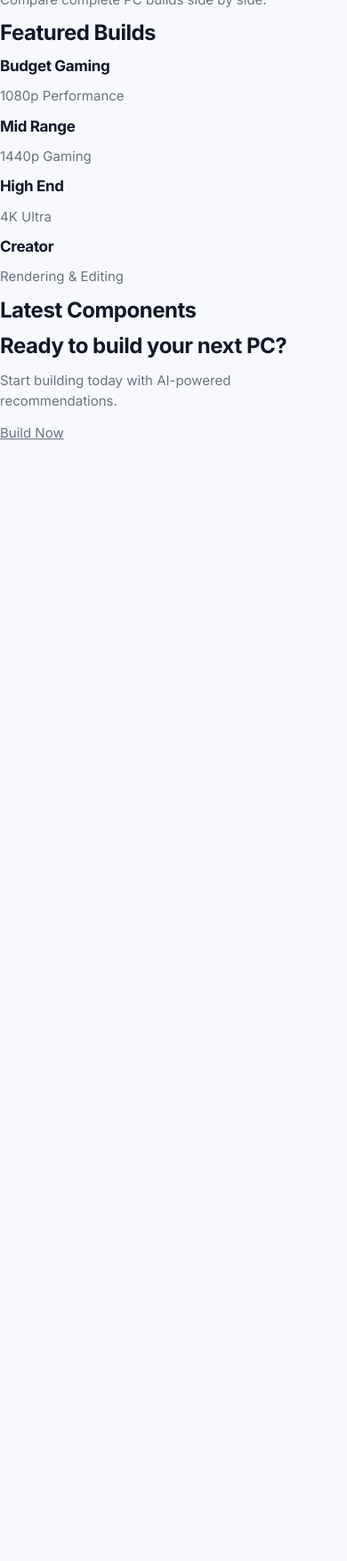
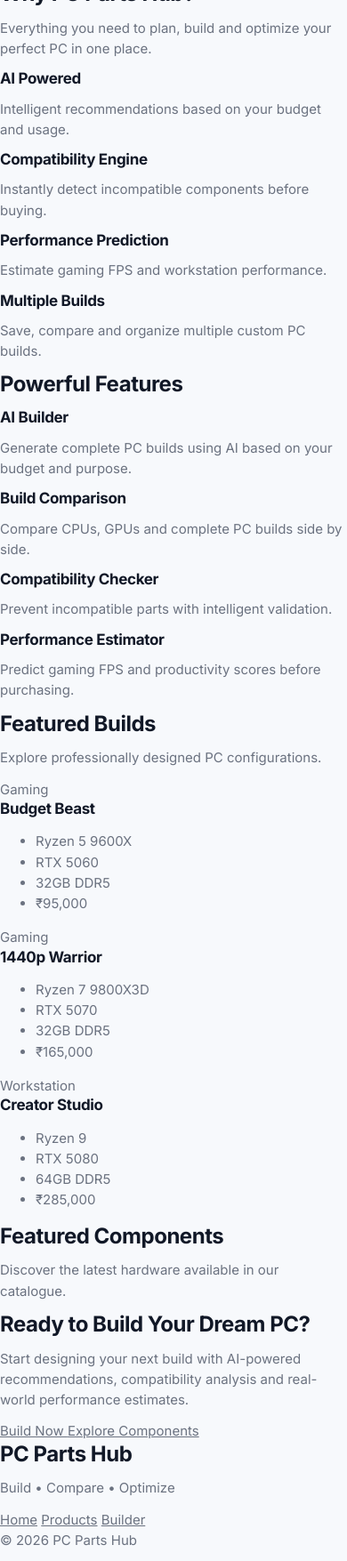
Before and after one commit to Biswajitfiguringthingsout/pc-parts-hub, a Django app: page / in a window 390 px wide; the page is wider, and only the part inside the window is pictured. Shown: the part 926-2681 px from the top of that part at 89% size. Before the commit the page ends 1420 px from the top of that part, so only its background shows below. Run offline with Django 5.2, Linux system fonts and the light colour scheme; data that the repository does not hold is empty; parts of the project's set-up code (start-up, migrations or seed data) failed here and were passed over.

Commit message:
UI overhaul for homepage and PC builder
- Redesign landing page
- Refactor builder page layout
- Improve build manager UX
- Enhance dashboard organization
- Polish component cards and navigation
- Apply responsive styling improvements

```diff
--- a/products/static/css/style.css
+++ b/products/static/css/style.css
@@ -2,6 +2,11 @@
    PC BUILDER — PREMIUM DESIGN SYSTEM
    Rebuilt UI layer only. No class names, IDs, or Django template logic were
    removed. Every selector below maps 1:1 to markup already in your templates.
+
+   UPDATE: brand/primary tokens switched to a "binary" black/white identity —
+   pure black (#0A0A0A) is the accent in light mode, pure white (#FFFFFF) is
+   the accent in dark mode. Semantic colors (success/warning/danger) are
+   untouched so compatibility checks and pricing stay legible.
    ============================================================================ */
 
 
@@ -23,17 +28,18 @@
    ============================================================================ */
 
 :root {
-    /* ---- Light mode palette (spec-exact) ---- */
+    /* ---- Light mode palette ---- */
     --color-bg: #F7F9FC;
     --color-surface: #FFFFFF;
     --color-surface-2: #FBFCFE;          /* nested / recessed surface */
     --color-border: #E5E7EB;
     --color-border-strong: #D1D5DB;
 
-    --color-primary: #2563EB;
-    --color-primary-hover: #1D4ED8;
-    --color-primary-soft: rgba(37, 99, 235, 0.08);
-    --color-primary-soft-strong: rgba(37, 99, 235, 0.14);
+    /* ---- BINARY: light mode accent is black ("1" on a white canvas) ---- */
+    --color-primary: #0A0A0A;
+    --color-primary-hover: #000000;
+    --color-primary-soft: rgba(10, 10, 10, 0.06);
+    --color-primary-soft-strong: rgba(10, 10, 10, 0.10);
 
     --color-success: #16A34A;
     --color-success-soft: rgba(22, 163, 74, 0.10);
@@ -52,7 +58,7 @@
     --shadow-sm: 0 2px 6px rgba(17, 24, 39, 0.05);
     --shadow-md: 0 8px 20px rgba(17, 24, 39, 0.07);
     --shadow-lg: 0 20px 44px rgba(17, 24, 39, 0.10);
-    --shadow-primary: 0 10px 24px rgba(37, 99, 235, 0.22);
+    --shadow-primary: 0 10px 24px rgba(17, 24, 39, 0.18);
     --shadow-danger: 0 10px 24px rgba(220, 38, 38, 0.20);
 
     /* ---- Glass ---- */
@@ -116,10 +122,11 @@
     --color-border: #232B38;
     --color-border-strong: #2E3849;
 
-    --color-primary: #4F8CFF;
-    --color-primary-hover: #6DA2FF;
-    --color-primary-soft: rgba(79, 140, 255, 0.12);
-    --color-primary-soft-strong: rgba(79, 140, 255, 0.20);
+    /* ---- BINARY: dark mode accent is white ("1" on a black canvas) ---- */
+    --color-primary: #FFFFFF;
+    --color-primary-hover: #F1F1F1;
+    --color-primary-soft: rgba(255, 255, 255, 0.08);
+    --color-primary-soft-strong: rgba(255, 255, 255, 0.14);
 
     --color-success: #32D583;
     --color-success-soft: rgba(50, 213, 131, 0.12);
@@ -137,7 +144,7 @@
     --shadow-sm: 0 2px 8px rgba(0, 0, 0, 0.28);
     --shadow-md: 0 10px 28px rgba(0, 0, 0, 0.38);
     --shadow-lg: 0 24px 56px rgba(0, 0, 0, 0.50);
-    --shadow-primary: 0 12px 28px rgba(79, 140, 255, 0.28);
+    --shadow-primary: 0 12px 28px rgba(255, 255, 255, 0.14);
     --shadow-danger: 0 12px 28px rgba(240, 68, 56, 0.25);
 
     --glass-bg: rgba(18, 24, 33, 0.62);
@@ -1984,8 +1991,6 @@ body > h2 {
 
 /* ============================================================================
    27. FOOTER
-   Bonus utility class — apply to your <footer> in base.html for a design
-   that matches the rest of the system (not tied to any existing markup).
    ============================================================================ */
 
 .site-footer {
@@ -2120,9 +2125,6 @@ body > h2 {
 
 /* ============================================================================
    30. ICON SYSTEM
-   Inline SVGs replace emoji throughout the builder template. One utility
-   class controls size, one set of modifiers controls color — keeps every
-   icon visually consistent instead of relying on the OS's emoji font.
    ============================================================================ */
 
 .icon {
@@ -2142,9 +2144,6 @@ body > h2 {
 .icon-warning { color: var(--color-warning); }
 .icon-danger  { color: var(--color-danger); }
 
-/* Heading + icon pairing. Only applied where the .panel-heading class is
-   present in markup, so it never touches dashboard-card / stat headings
-   that reuse the same h2/h3 tags for big numbers. */
 .panel-heading {
     display: flex;
     align-items: center;
@@ -2177,8 +2176,6 @@ body > h2 {
 
 /* ============================================================================
    31. GRADIENT ACCENTS
-   Applied sparingly and only ever derived from the existing palette
-   (primary/success/warning/danger tokens) — no new hues introduced.
    ============================================================================ */
 
 .browse-btn,
@@ -2221,10 +2218,11 @@ body > h2 {
     -webkit-text-fill-color: transparent;
 }
 
-/* Hero headline: quiet gradient wash, homepage-only, purely decorative
-   (no functional text relies on this element being a solid color). */
+/* Hero headline: BINARY UPDATE — fades from the secondary text tone into the
+   primary accent instead of text->primary, since text->black is too close
+   in value to read as a gradient in light mode. */
 .hero h2 {
-    background: linear-gradient(135deg, var(--color-text) 40%, var(--color-primary) 100%);
+    background: linear-gradient(135deg, var(--color-text-secondary) 30%, var(--color-primary) 100%);
     -webkit-background-clip: text;
     background-clip: text;
     -webkit-text-fill-color: transparent;
@@ -2233,9 +2231,6 @@ body > h2 {
 
 /* ============================================================================
    32. GLASSMORPHISM v2
-   Reserved for chrome that floats above content — header bar, banners,
-   the AI advisor panel — never for dense data (tables, dashboard cards),
-   which stay fully opaque so numbers stay legible.
    ============================================================================ */
 
 .builder-header {
@@ -2260,10 +2255,6 @@ body > h2 {
 
 /* ============================================================================
    33. HOVER SHEEN
-   A single signature motion applied to the three "choose this" card types
-   (category, product, build/recommendation) — a soft diagonal light sweep
-   on hover. Everything else stays still, so this one motion stays legible
-   as a "this is selectable" cue instead of noise.
    ============================================================================ */
 
 .category-card,
@@ -2309,130 +2300,78 @@ body > h2 {
 }
 
 .login-card{
-
     width:420px;
-
     background:rgba(25,25,30,.72);
-
     backdrop-filter:blur(20px);
-
     border:1px solid rgba(255,255,255,.08);
-
     border-radius:22px;
-
     padding:45px;
-
     box-shadow:
         0 10px 40px rgba(0,0,0,.45);
-
 }
 
 .login-card h1{
-
     text-align:center;
-
     margin-bottom:10px;
-
     font-size:34px;
-
     color:white;
-
 }
 
 .login-subtitle{
-
     text-align:center;
-
     color:#9ca3af;
-
     margin-bottom:35px;
-
 }
 
 .input-group{
-
     display:flex;
-
     flex-direction:column;
-
     margin-bottom:22px;
-
 }
 
 .input-group label{
-
     color:#cfcfcf;
-
     margin-bottom:8px;
-
     font-weight:600;
-
 }
 
 .input-group input{
-
     background:#202127;
-
     color:white;
-
     border:1px solid #35363c;
-
     border-radius:12px;
-
     padding:14px 18px;
-
     font-size:15px;
-
     transition:.25s;
-
 }
 
 .input-group input:focus{
-
     outline:none;
-
     border-color:#6d7cff;
-
     box-shadow:0 0 0 4px rgba(109,124,255,.18);
-
 }
 
 .login-btn{
-
     width:100%;
-
     margin-top:15px;
-
     padding:15px;
-
     border:none;
-
     border-radius:14px;
-
     background:linear-gradient(
         135deg,
         #6d7cff,
         #7f5cff
     );
-
     color:white;
-
     font-size:16px;
-
     font-weight:700;
-
     cursor:pointer;
-
     transition:.25s;
-
 }
 
 .login-btn:hover{
-
     transform:translateY(-2px);
-
     box-shadow:0 8px 25px rgba(109,124,255,.35);
-
 }
 .logo{
     font-size:28px;
@@ -2525,275 +2464,180 @@ body > h2 {
     font:inherit;
 }
 .build-manager{
-
     display:flex;
     justify-content:center;
     margin:30px 0;
-
 }
 
 .build-list{
-
     display:flex;
     gap:12px;
     flex-wrap:wrap;
-
 }
 
 .build-pill{
-
     padding:12px 22px;
     background:#232323;
     color:white;
     border-radius:12px;
     text-decoration:none;
     transition:.25s;
-
 }
 
 .build-pill:hover{
-
     background:#333;
-
 }
 
 .active-build{
-
     background:#4CAF50;
-
 }
 
 .new-build-btn{
-
     padding:12px 22px;
     background:#2979ff;
     color:white;
     border-radius:12px;
     text-decoration:none;
-
 }
 .build-item{
-
     display:flex;
     align-items:center;
     gap:8px;
-
 }
 
 .rename-form{
-
     display:flex;
     align-items:center;
     gap:6px;
-
 }
 
 .rename-input{
-
     width:110px;
     padding:6px;
     border-radius:8px;
     border:none;
-
 }
 
 .icon-btn{
-
     padding:8px 10px;
     border:none;
     border-radius:8px;
     cursor:pointer;
     background:#3a3a3a;
     color:white;
-
 }
 
 .icon-btn:hover{
-
     background:#555;
-
 }
 
 .delete-btn{
-
     background:#c62828;
     text-decoration:none;
-
 }
 
 .delete-btn:hover{
-
     background:#e53935;
-
 }
 /* ===============================
    BUILD MANAGER
 ================================ */
 
 .build-manager{
-
     background:var(--card-bg);
-
     border:1px solid var(--border-color);
-
     border-radius:18px;
-
     padding:22px;
-
     margin-bottom:30px;
-
 }
 
 .build-header{
-
     display:flex;
-
     justify-content:space-between;
-
     align-items:center;
-
     margin-bottom:20px;
-
 }
 
 .build-header h2{
-
     font-size:24px;
-
     font-weight:700;
-
 }
 
 .build-list{
-
     display:flex;
-
     flex-direction:column;
-
     gap:16px;
-
 }
 
 .build-row{
-
     display:flex;
-
     justify-content:space-between;
-
     align-items:center;
-
     padding:14px 18px;
-
     border-radius:14px;
-
     background:var(--surface);
-
     transition:.25s;
-
 }
 
 .build-row:hover{
-
     transform:translateX(6px);
-
 }
 
 .active-build{
-
     border-left:5px solid #00d26a;
-
     background:rgba(0,210,106,.12);
-
 }
 
 .build-link{
-
     display:flex;
-
     align-items:center;
-
     gap:16px;
-
     text-decoration:none;
-
     color:inherit;
-
     flex:1;
-
 }
 
 .build-name{
-
     font-size:17px;
-
     font-weight:600;
-
 }
 
 .build-actions{
-
     display:flex;
-
     gap:16px;
-
 }
 
 .icon-btn{
-
     width:38px;
-
     height:38px;
-
     border:none;
-
     border-radius:10px;
-
     cursor:pointer;
-
     font-size:17px;
-
     background:#2f3640;
-
     transition:.25s;
-
 }
 
 .icon-btn:hover{
-
     transform:scale(1.08);
-
 }
 
 .delete-btn{
-
     background:#b71c1c;
-
-}
-
-
+}
 
 .new-build-btn{
-
     padding:10px 18px;
-
     border-radius:12px;
-
     background:#4f46e5;
-
     color:white;
-
     text-decoration:none;
-
     font-weight:600;
-
     transition:.25s;
-
 }
 
 .new-build-btn:hover{
-
     transform:translateY(-2px);
-
 }
 .build-status{
     width:12px;
@@ -2808,51 +2652,29 @@ background:#e53935;
     box-shadow:0 0 10px #22c55e;
 }
 .build-row{
-
     cursor:pointer;
-
 }
 .icon-btn{
-
     width:40px;
-
     height:40px;
-
     display:flex;
-
     justify-content:center;
-
     align-items:center;
-
     border-radius:10px;
-
     background:var(--card-bg);
-
     border:1px solid var(--border-color);
-
     color:var(--text-color);
-
 }
 
 .icon-btn:hover{
-
     background:#4f46e5;
-
     color:white;
-
 }
 .build-count{
-
     margin-left:10px;
-
     background:#4f46e5;
-
     color:white;
-
     border-radius:999px;
-
     padding:3px 10px;
-
     font-size:13px;
-
-}
+}
--- a/products/templates/products/home.html
+++ b/products/templates/products/home.html
@@ -1,4 +1,5 @@
 {% extends "base.html" %}
+{% load static %}
 
 {% block content %}
 
@@ -9,21 +10,22 @@
     <div class="hero-left">
 
         <span class="hero-badge">
-            AI Powered PC Builder
+            PC Parts Hub • AI Powered
         </span>
 
         <h1>
 
-            Build Your
+            Build Better.
             <br>
-            Dream PC
+            Build Smarter.
 
         </h1>
 
         <p>
 
-            Design, compare and optimize your perfect computer
-            with AI recommendations, compatibility checking
+            The next-generation platform for designing,
+            comparing and optimizing custom PCs with
+            AI recommendations, compatibility checking
             and real gaming performance estimates.
 
         </p>
@@ -40,35 +42,110 @@
 
         </div>
 
+        <div class="hero-stats">
+
+            <div class="stat-card">
+                <h3>500+</h3>
+                <p>Components</p>
+            </div>
+
+            <div class="stat-card">
+                <h3>AI</h3>
+                <p>Recommendations</p>
+            </div>
+
+            <div class="stat-card">
+                <h3>100%</h3>
+                <p>Compatibility</p>
+            </div>
+
+        </div>
+
     </div>
 
     <div class="hero-right">
 
-        <!-- Replace later with 3D viewer -->
+        <div class="hero-preview">
 
             <img
-            src="/static/images/pc-case.png"
+                src="{% static 'images/pc-case.png' %}"
+                alt="PC Parts Hub"
                 class="hero-image"
             >
 
         </div>
 
+    </div>
+
 </section>
 
+<!-- ================= WHY US ================= -->
 
+<section class="why-section">
+
+    <h2>Why PC Parts Hub?</h2>
+
+    <p class="section-subtitle">
+
+        Everything you need to plan, build and optimize
+        your perfect PC in one place.
+
+    </p>
+
+    <div class="why-grid">
+
+        <div class="why-card">
+            <h3>AI Powered</h3>
+            <p>
+                Intelligent recommendations based on your
+                budget and usage.
+            </p>
+        </div>
+
+        <div class="why-card">
+            <h3>Compatibility Engine</h3>
+            <p>
+                Instantly detect incompatible components
+                before buying.
+            </p>
+        </div>
+
+        <div class="why-card">
+            <h3>Performance Prediction</h3>
+            <p>
+                Estimate gaming FPS and workstation
+                performance.
+            </p>
+        </div>
+
+        <div class="why-card">
+            <h3>Multiple Builds</h3>
+            <p>
+                Save, compare and organize multiple
+                custom PC builds.
+            </p>
+        </div>
+
+    </div>
+
+</section>
 
 <!-- ================= FEATURES ================= -->
 
 <section class="features-section">
 
+    <h2>Powerful Features</h2>
+
+    <div class="feature-grid">
+
         <div class="feature-card">
 
-        <h3>🤖 AI Recommendations</h3>
+            <h3>AI Builder</h3>
 
             <p>
 
-            Let AI recommend the best parts
-            for your budget.
+                Generate complete PC builds using AI
+                based on your budget and purpose.
 
             </p>
 
@@ -76,12 +153,12 @@
 
         <div class="feature-card">
 
-        <h3>🛡 Compatibility</h3>
+            <h3>Build Comparison</h3>
 
             <p>
 
-            Instantly detect incompatible
-            components.
+                Compare CPUs, GPUs and complete
+                PC builds side by side.
 
             </p>
 
@@ -89,12 +166,12 @@
 
         <div class="feature-card">
 
-        <h3>🎮 FPS Estimator</h3>
+            <h3>Compatibility Checker</h3>
 
             <p>
 
-            Estimate game performance before
-            buying.
+                Prevent incompatible parts with
+                intelligent validation.
 
             </p>
 
@@ -102,20 +179,20 @@
 
         <div class="feature-card">
 
-        <h3>📊 Compare Builds</h3>
+            <h3>Performance Estimator</h3>
 
             <p>
 
-            Compare complete PC builds side
-            by side.
+                Predict gaming FPS and productivity
+                scores before purchasing.
 
             </p>
 
         </div>
 
+    </div>
+
 </section>
-
-
 
 <!-- ================= PRESET BUILDS ================= -->
 
@@ -123,37 +200,68 @@
 
     <h2>Featured Builds</h2>
 
+    <p class="section-subtitle">
+
+        Explore professionally designed PC configurations.
+
+    </p>
+
     <div class="preset-grid">
 
         <div class="preset-card">
 
-            <h3>Budget Gaming</h3>
+            <span class="build-tag">
+                Gaming
+            </span>
 
-            <p>1080p Performance</p>
+            <h3>Budget Beast</h3>
+
+            <ul>
+
+                <li>Ryzen 5 9600X</li>
+                <li>RTX 5060</li>
+                <li>32GB DDR5</li>
+                <li>₹95,000</li>
+
+            </ul>
 
         </div>
 
         <div class="preset-card">
 
-            <h3>Mid Range</h3>
+            <span class="build-tag">
+                Gaming
+            </span>
 
-            <p>1440p Gaming</p>
+            <h3>1440p Warrior</h3>
+
+            <ul>
+
+                <li>Ryzen 7 9800X3D</li>
+                <li>RTX 5070</li>
+                <li>32GB DDR5</li>
+                <li>₹165,000</li>
+
+            </ul>
 
         </div>
 
         <div class="preset-card">
 
-            <h3>High End</h3>
+            <span class="build-tag">
+                Workstation
+            </span>
 
-            <p>4K Ultra</p>
+            <h3>Creator Studio</h3>
 
-        </div>
+            <ul>
 
-        <div class="preset-card">
+                <li>Ryzen 9</li>
+                <li>RTX 5080</li>
+                <li>64GB DDR5</li>
+                <li>₹285,000</li>
 
-            <h3>Creator</h3>
-
-            <p>Rendering & Editing</p>
+            </ul>
 
         </div>
 
@@ -161,13 +269,17 @@
 
 </section>
 
-
-
 <!-- ================= PRODUCTS ================= -->
 
 <section class="featured-products">
 
-    <h2>Latest Components</h2>
+    <h2>Featured Components</h2>
+
+    <p class="section-subtitle">
+
+        Discover the latest hardware available in our catalogue.
+
+    </p>
 
     <div class="product-grid">
 
@@ -184,6 +296,7 @@
                     <img
                         src="{{ product.image.url }}"
                         class="product-image"
+                        alt="{{ product.name }}"
                     >
 
                 </div>
@@ -195,9 +308,7 @@
                 <p>{{ product.brand }}</p>
 
                 <p class="price">
-
                     ₹{{ product.price }}
-
                 </p>
 
             </div>
@@ -210,23 +321,25 @@
 
 </section>
 
-
-
 <!-- ================= CTA ================= -->
 
 <section class="cta-section">
 
     <h2>
 
-        Ready to build your next PC?
+        Ready to Build Your Dream PC?
 
     </h2>
 
     <p>
 
-        Start building today with AI-powered recommendations.
+        Start designing your next build with AI-powered
+        recommendations, compatibility analysis and
+        real-world performance estimates.
 
     </p>
+
+    <div class="hero-buttons">
 
         <a href="{% url 'build_page' %}" class="primary-btn">
 
@@ -234,6 +347,44 @@
 
         </a>
 
+        <a href="/products/" class="secondary-btn">
+
+            Explore Components
+
+        </a>
+
+    </div>
+
 </section>
 
+<!-- ================= FOOTER ================= -->
+
+<footer class="landing-footer">
+
+    <h2>PC Parts Hub</h2>
+
+    <p>
+
+        Build • Compare • Optimize
+
+    </p>
+
+    <div class="footer-links">
+
+        <a href="/">Home</a>
+
+        <a href="/products/">Products</a>
+
+        <a href="{% url 'build_page' %}">Builder</a>
+
+    </div>
+
+    <p class="copyright">
+
+        © 2026 PC Parts Hub
+
+    </p>
+
+</footer>
+
 {% endblock %}
```
Also changed, not shown: products/templates/products/build_page.html (+20 -31 lines), media/products/Screenshot_2026-07-20_230535.png (added), media/products/Screenshot_2026-07-20_231014.png (added), media/products/Screenshot_2026-07-20_231810.png (added), media/products/Screenshot_2026-07-20_232813.png (added), media/products/Screenshot_2026-07-20_233328.png (added), media/products/Screenshot_2026-07-20_234202.png (added), media/products/Screenshot_2026-07-20_235203.png (added). Lines whose indentation alone changed are shown as unchanged.
